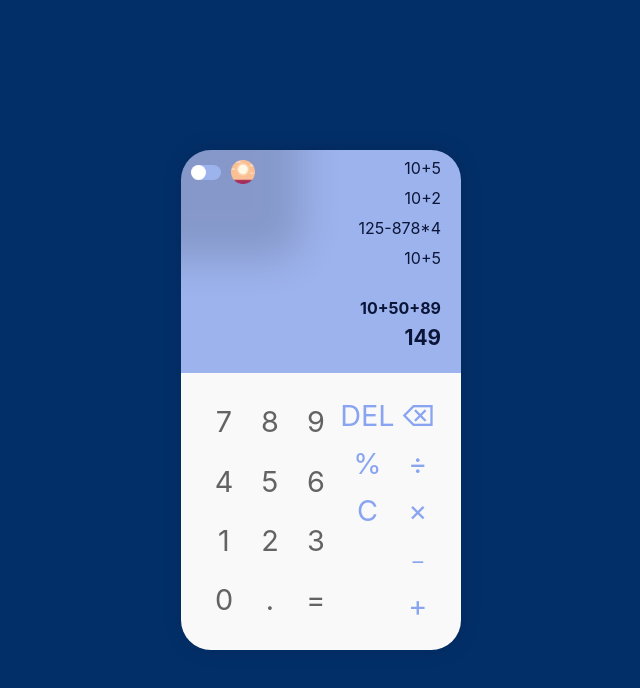
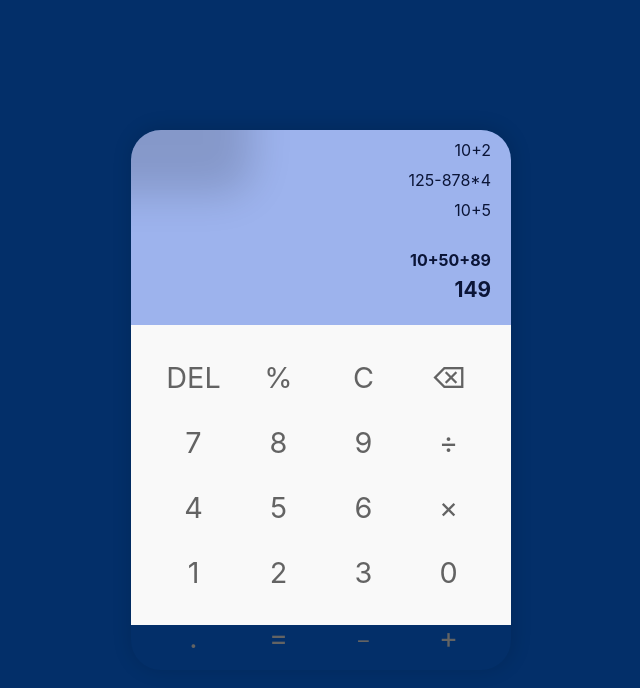
Before and after one commit to mimi544/react_calculator, a React (Create React App) app: page / in a window 1280 px wide. Shown: the top 688 px of the page, without its empty margins (319-959 px from the left). Built offline with nearby package versions, Linux system fonts and the light colour scheme.

Commit message:
fixing button

```diff
--- a/src/App.css
+++ b/src/App.css
@@ -39,8 +39,8 @@
 }
 
 .smart_calculator {
-  height: 500px;
-  width: 280px;
+  height: 540px;
+  width: 380px;
   border-radius: 30px;
   box-shadow: 1px -1px 20px rgba(0, 0, 0, 0.15);
   position: relative;
--- a/src/Components/NumPad/NumPad.css
+++ b/src/Components/NumPad/NumPad.css
@@ -1,11 +1,11 @@
-.numpad {
+.num_pad {
     flex: 1.3;
     background-color: var(--bg-color-2);
     padding: 20px;
     display: flex;
 }
 
-.numpad p {
+.num_pad p {
     line-height: 1.875rem;
     font-size: 1.8rem;
     display: flex;
@@ -17,37 +17,17 @@
     color: var(--text-color-2);
 }
 
-.numpad_nums p:active {
+.num_pad_num p:active {
     background-color: rgba(0, 0, 0, 0.14);
 }
 
-.numpad_nums {
+.num_pad_num {
     flex: 3;
     display: flex;
     flex-wrap: wrap;
 }
 
-.numpad_nums p {
-    width: 33%;
+.num_pad_num p {
+    width: 25%;
     height: 25%;
 }
-
-.numpad_signs1 {
-    flex: 1;
-}
-
-.numpad_signs1 p {
-    color: #89a5f1;
-    width: 100%;
-    height: 20%;
-}
-
-.numpad_signs2 {
-    flex: 1;
-}
-
-.numpad_signs2 p {
-    color: #89a5f1;
-    width: 100%;
-    height: 20%;
-}
--- a/src/Components/NumPad/NumPad.js
+++ b/src/Components/NumPad/NumPad.js
@@ -1,24 +1,23 @@
 import React from "react";
 import "./NumPad.css";
 const NumPad = (props) => {
-	const signs1 = [
+	const buttons = [
 		{
 			label: "DEL",
 			keyCode: 46,
-			value: "delete",
 		},
 		{
 			label: "%",
 			keyCode: 53,
-			value: "%",
 		},
 		{
 			label: "C",
 			keyCode: 67,
-			value: "clear",
 		},
-	];
-	const nums = [
+		{
+			label: "⌫",
+			keyCode: 8,
+		},
 		{
 			keyCode: 55,
 			label: "7",
@@ -32,6 +31,10 @@ const NumPad = (props) => {
 			label: "9",
 		},
 		{
+			label: "÷",
+			keyCode: 111,
+		},
+		{
 			keyCode: 52,
 			label: "4",
 		},
@@ -42,6 +45,10 @@ const NumPad = (props) => {
 		{
 			keyCode: 54,
 			label: "6",
+		},
+		{
+			label: "×",
+			keyCode: 56,
 		},
 		{
 			keyCode: 49,
@@ -67,40 +74,21 @@ const NumPad = (props) => {
 			keyCode: 13,
 			label: "=",
 		},
-	];
 
-	const signs2 = [
-		{
-			label: "⌫",
-			keyCode: 8,
-			value: "backspace",
-		},
-		{
-			label: "÷",
-			keyCode: 111,
-			value: "/",
-		},
-		{
-			label: "×",
-			keyCode: 56,
-			value: "*",
-		},
 		{
 			label: "﹣",
 			keyCode: 109,
-			value: "-",
 		},
 		{
 			label: "+",
 			keyCode: 107,
-			value: "+",
 		},
 	];
 
 	return (
-		<div className="numpad">
-			<div className="numpad_nums">
-				{nums.map((item, index) => (
+		<div className="num_pad">
+			<div className="num_pad_num">
+				{buttons.map((item, index) => (
 					<p
 						onClick={() =>
 							props.handleNumPress(item.keyCode, item.label)
@@ -111,7 +99,7 @@ const NumPad = (props) => {
 					</p>
 				))}
 			</div>
-			<div className="numpad_signs1">
+			{/* <div className="numpad_signs1">
 				{signs1.map((item, index) => (
 					<p
 						onClick={() =>
@@ -134,7 +122,7 @@ const NumPad = (props) => {
 						{item.label}
 					</p>
 				))}
-			</div>
+			</div> */}
 		</div>
 	);
 };
```
Also changed, not shown: package.json (line endings or trailing spaces).
